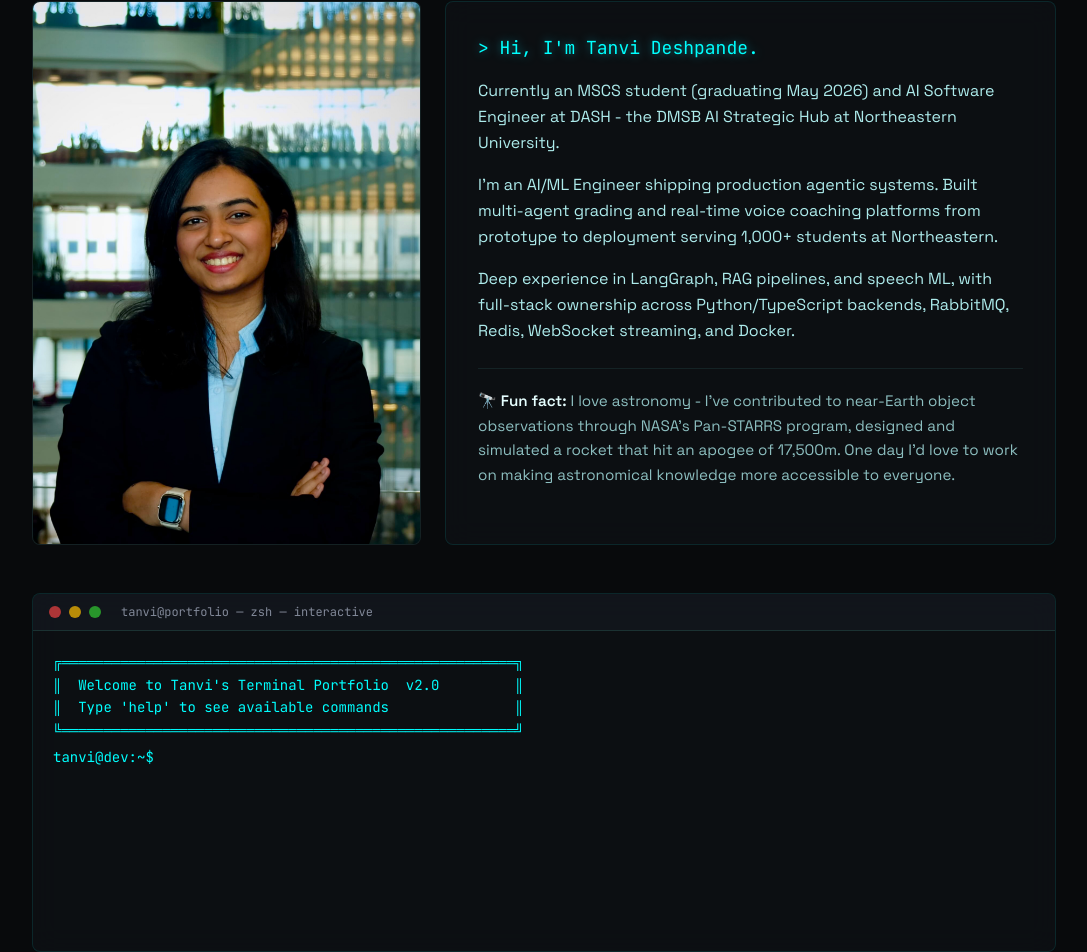
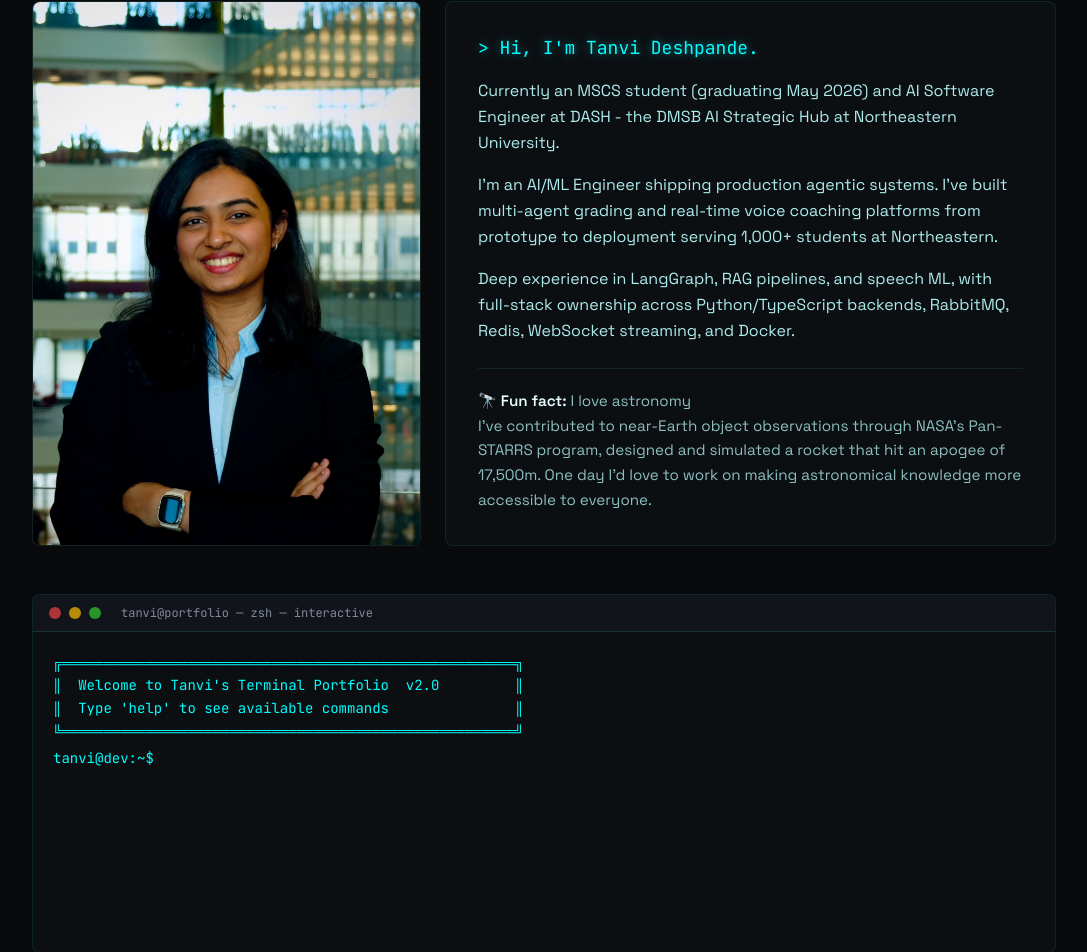
Before and after one commit to Tanvi-15/tanvi_portfolio, a React (Vite) app: page / in a window 1280 px wide. Shown: the part 995-1947 px from the top of the page, without its empty margins (96-1183 px from the left). Built offline with nearby package versions, Linux system fonts and the light colour scheme; the HTML template or start-up script is replaced by a standard one.

Commit message:
positioning

```diff
--- a/src/components/AboutSection.tsx
+++ b/src/components/AboutSection.tsx
@@ -38,7 +38,7 @@ const AboutSection = () => {
                   Currently an MSCS student (graduating May 2026) and AI Software Engineer at DASH - the DMSB AI Strategic Hub at Northeastern University.
                 </p>
                 <p className="text-secondary-foreground leading-relaxed mb-4">
-                  I&apos;m an AI/ML Engineer shipping production agentic systems. Built multi-agent grading and real-time voice coaching platforms from prototype to deployment serving 1,000+ students at Northeastern.
+                  I&apos;m an AI/ML Engineer shipping production agentic systems. I've built multi-agent grading and real-time voice coaching platforms from prototype to deployment serving 1,000+ students at Northeastern.
                 </p>
                 <p className="text-secondary-foreground leading-relaxed mb-4">
                   Deep experience in LangGraph, RAG pipelines, and speech ML, with full-stack ownership across Python/TypeScript backends, RabbitMQ, Redis, WebSocket streaming, and Docker.
@@ -48,8 +48,11 @@ const AboutSection = () => {
                   <div className="flex items-start gap-3">
 
                     <p className="text-secondary-foreground/80 text-sm md:text-[0.95rem] leading-relaxed">
-                      <span className="text-foreground font-semibold">🔭 Fun fact:</span> I love astronomy - I've contributed to near-Earth object observations through NASA's Pan-STARRS program, designed and simulated a rocket that hit an apogee of 17,500m. One day I'd love to work on making astronomical knowledge more accessible to everyone.
+                      <span className="text-foreground font-semibold">🔭 Fun fact:</span> I love astronomy
                     </p>
+                  </div>
+                  <div>
+                    <p className="text-secondary-foreground/80 text-sm md:text-[0.95rem] leading-relaxed">I've contributed to near-Earth object observations through NASA's Pan-STARRS program, designed and simulated a rocket that hit an apogee of 17,500m. One day I'd love to work on making astronomical knowledge more accessible to everyone.</p>
                   </div>
                 </div>
               </TiltCard>
```
